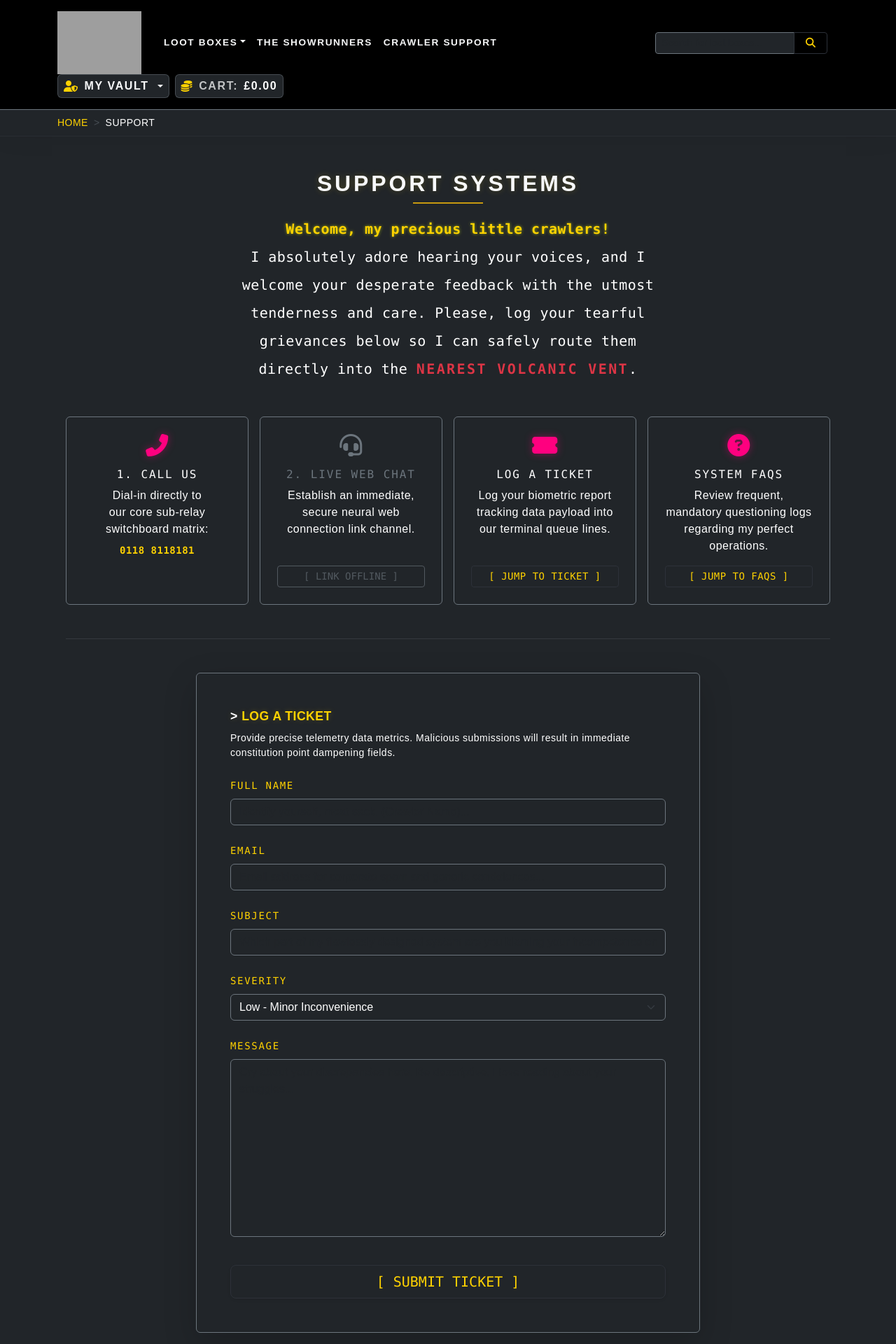
After one commit to MrsG33k/CI-MS4-CrawlerEmporium, a Django app: page /support/ in a window 1280 px wide. The commit adds this page. Shown: the top 1920 px of the page at 70% size. Run offline with Django 5.2, Linux system fonts and the light colour scheme; some libraries are stand-ins or nearby versions; some web fonts are replaced; grey boxes are pictures that could not be loaded.

Commit message:
Add: Crated support.html and updated the base.html to include the url in the header.

```diff
--- a/static/css/base.css
+++ b/static/css/base.css
@@ -531,3 +531,52 @@ body {
     text-shadow: 0 0 8px rgba(255, 193, 7, 0.6);
     transition: all 0.2s ease-in-out;
 }
+
+/* Styles for the Support FAQ Accordion */
+.accordion-button::after {
+    filter: invert(1) sepia(1) saturate(5) hue-rotate(10deg);
+}
+.accordion-button:not(.collapsed) {
+    background-color: #212529 !important;
+    color: #ffc107 !important;
+    box-shadow: none;
+}
+.disabled {
+    cursor: not-allowed !important;
+    pointer-events: all !important;
+}
+
+.accordion-body {
+    font-family: 'Helvetica Neue', Helvetica, Arial, sans-serif;
+    font-size: 0.95rem;
+    letter-spacing: 0.02rem;
+    line-height: 1.7 !important;
+    color: #f8f9fa !important;
+}
+
+/* The closed header state */
+.accordion-button.collapsed {
+    background-color: #1a1d20 !important;
+    color: #eff0e5 !important;
+    font-family: var(--bs-font-monospace), monospace;
+    transition: all 0.2s ease;
+}
+
+.accordion-button.collapsed:hover {
+    background-color: #25292e !important;
+    color: #ffc107 !important; /* Turns gold on hover */
+}
+
+/* FAQ Selected state */
+.accordion-button:not(.collapsed) {
+    background-color: #2d3238 !important;
+    color: #ffc107 !important;
+    border-bottom: 2px solid #ffc107;
+    box-shadow: none;
+}
+
+/* Styles r the Support Desk Page */
+
+.text-glow {
+    text-shadow: 0 0 4px rgba(221, 240, 13, 0.6);
+}
--- /dev/null
+++ b/support/templates/support/support.html
@@ -0,0 +1,246 @@
+{% extends "base.html" %}
+{% load static %}
+
+{% block breadcrumbs %}
+    <li class="breadcrumb-item text-white active" aria-current="page">Support</li>
+{% endblock %}
+
+{% block content %}
+<div class="container my-5 text-white">
+
+    <!-- Section 1:  AI Welcome -->
+    <div class="row justify-content-center text-center mb-5">
+        <div class="col-md-8">
+                <h2 class="logo-font text-uppercase text-light tracking-wider m-0 mb-2">Support Systems</h2>
+                <hr class="border-warning border-2 opacity-75 mx-auto mb-3" style="width: 100px;">
+            <p class="lead font-monospace lh-lg px-md-5">
+                <span class="text-warning fw-bold text-glow">Welcome, my precious little crawlers!</span><br>
+                I absolutely adore hearing your voices, and I welcome your desperate feedback with the utmost tenderness and care.
+                Please, log your <span class="italic">tearful grievances</span> below so I can safely route them directly into the
+                <span class="text-danger fw-bold text-uppercase tracking-wider">nearest volcanic vent</span>.
+            </p>
+        </div>
+    </div>
+
+<!-- Section 2: The 4-Column Contact Grid -->
+    <div class="row justify-content-center g-3 mb-5">
+        <!-- Col 1: Telephone -->
+        <div class="col-sm-6 col-md-3 text-center">
+            <div class="p-4 bg-dark border border-secondary rounded h-100 d-flex flex-column justify-content-between">
+                <div>
+                    <i class="fas fa-phone-alt fa-2x text-pink mb-3"></i>
+                    <h6 class="font-monospace text-uppercase tracking-wider">1. Call Us</h6>
+                    <p class="text-white extra-small mb-0 mt-2">Dial-in directly to our core sub-relay switchboard matrix:</p>
+                    <p class="text-warning font-monospace small fw-bold mt-2 mb-0">0118 8118181</p>
+                </div>
+            </div>
+        </div>
+
+        <!-- Col 2: Web Chat (Permanently Offline) -->
+        <div class="col-sm-6 col-md-3 text-center">
+            <div class="p-4 bg-dark border border-secondary rounded h-100 d-flex flex-column justify-content-between">
+                <div>
+                    <i class="fas fa-headset fa-2x text-secondary mb-3"></i>
+                    <h6 class="font-monospace text-uppercase tracking-wider text-secondary">2. Live Web Chat</h6>
+                    <p class="text-white extra-small mb-0 mt-2">Establish an immediate, secure neural web connection link channel.</p>
+                </div>
+                <div class="mt-3">
+                    <button class="btn btn-sm btn-outline-secondary font-monospace w-100 disabled" type="button">
+                        [ LINK OFFLINE ]
+                    </button>
+                </div>
+            </div>
+        </div>
+
+        <!-- Col 3: Submit a Ticket (With Anchor Link) -->
+        <div class="col-sm-6 col-md-3 text-center">
+            <div class="p-4 bg-dark border border-secondary rounded h-100 d-flex flex-column justify-content-between">
+                <div>
+                    <i class="fas fa-ticket-alt fa-2x text-pink mb-3"></i>
+                    <h6 class="font-monospace text-uppercase tracking-wider">Log a Ticket</h6>
+                    <p class="text-white extra-small mb-0 mt-2">Log your biometric report tracking data payload into our terminal queue lines.</p>
+                </div>
+                <div class="mt-3">
+                    <a href="#ticket-form-section" class="btn btn-sm btn-outline-warning font-monospace w-100">
+                        [ JUMP TO TICKET ]
+                    </a>
+                </div>
+            </div>
+        </div>
+
+        <!-- Col 4: FAQs (With Anchor Link) -->
+        <div class="col-sm-6 col-md-3 text-center">
+            <div class="p-4 bg-dark border border-secondary rounded h-100 d-flex flex-column justify-content-between">
+                <div>
+                    <i class="fas fa-question-circle fa-2x text-pink mb-3"></i>
+                    <h6 class="font-monospace text-uppercase tracking-wider">System FAQs</h6>
+                    <p class="text-white extra-small mb-0 mt-2">Review frequent, mandatory questioning logs regarding my perfect operations.</p>
+                </div>
+                <div class="mt-3">
+                    <a href="#faq-matrix-section" class="btn btn-sm btn-outline-warning font-monospace w-100">
+                        [ JUMP TO FAQS ]
+                    </a>
+                </div>
+            </div>
+        </div>
+    </div>
+
+    <hr class="border-secondary my-5">
+
+    <!-- Section 3: The 1-Column Support Ticket Form (Full-Width Vibe) -->
+    <div class="row justify-content-center mb-5" id="ticket-form-section" style="scroll-margin-top: 2rem;"">
+        <div class="col-md-8">
+            <div class="card bg-dark border-secondary shadow-lg p-4 p-md-5">
+                <div class="card-header bg-transparent border-0 p-0 mb-4">
+                    <p class="text-white text-uppercase logo-font footer-brand-title mb-2">><span class="text-warning"> Log a Ticket</span></p>
+                    <p class="text-white small mb-0">Provide precise telemetry data metrics. Malicious submissions will result in immediate constitution point dampening fields.</p>
+                </div>
+
+                <form method="POST" action="{% url 'crawler_support' %}">
+                    {% csrf_token %}
+
+                    {% for field in form %}
+                        <div class="mb-4">
+                            <label for="{{ field.id_for_label }}" class="form-label font-monospace small text-uppercase tracking-wider text-warning">
+                                {{ field.label }}
+                            </label>
+                            {{ field }}
+                            {% if field.errors %}
+                                <div class="text-danger small mt-1 font-monospace">
+                                    {{ field.errors|striptags }}
+                                </div>
+                            {% endif %}
+                        </div>
+                    {% endfor %}
+
+                    <button type="submit" class="btn btn-outline-warning font-monospace w-100 mt-3 btn-lg shadow-sm">
+                        [ SUBMIT TICKET ]
+                    </button>
+                </form>
+            </div>
+        </div>
+    </div>
+
+    <hr class="border-secondary my-5">
+
+    <!-- Section 4: Split Grid at the Bottom (Cheesy Image Left, FAQs Right) -->
+    <div class="row align-items-center justify-content-center g-5">
+        <!-- Cheesy Image Side -->
+        <div class="col-md-5">
+            <div class="position-relative overflow-hidden rounded border border-secondary shadow-lg">
+                <img src="{% static 'images/supportteam.webp' %}" class="img-fluid w-100" alt="Our 'Dedicated' Support Team">
+                <div class="position-absolute bottom-0 start-0 w-100 bg-dark bg-opacity-80 text-white p-2 text-center small tracking-wider font-monospace">
+                    [ACTUAL PHOTO OF OUR REAL EMPLOYEES CARING ABOUT YOU AND YOUR SUCCESS]
+                </div>
+            </div>
+        </div>
+
+        <!-- FAQ Accordion Side -->
+        <div class="col-md-6" id="faq-matrix-section" style="scroll-margin-top: 2rem;">
+            <h3 class="text-white text-uppercase logo-font footer-brand-title mb-4"><span class="text-warning">> FAQ:</span> Frequently Asked Questioning of My Perfect System</h3>
+            <div class="accordion accordion-flush border border-secondary rounded bg-dark" id="faqAccordion">
+
+                <!-- Q1 -->
+                <div class="accordion-item bg-dark text-white border-bottom border-secondary">
+                    <h2 class="accordion-header" id="headingOne">
+                        <button class="accordion-button collapsed bg-dark text-uppercase tracking-wider" type="button" data-bs-toggle="collapse" data-bs-target="#collapseOne">
+                            Why didn't I get a Legendary item from my Bronze Box? This feels rigged!
+                        </button>
+                    </h2>
+                    <div id="collapseOne" class="accordion-collapse collapse" data-bs-parent="#faqAccordion">
+                        <div class="accordion-body text-light small lh-lg">
+                            <strong>A:</strong> Oh, you sweet, precious, simple-minded little meat sack. Of course it's rigged! It's a Bronze Box. I practically scooped the contents out of a goblin's gutters. If you want the shiny, game-breaking toys that make the showrunners cry, you need to open your wallet and buy a real tier. Don't look at me with those big, sad, pathetic eyes—unless you're going to use them to look down at your lovely, unprotected feet while you hit the checkout button.
+                        </div>
+                    </div>
+                </div>
+
+                <!-- Q2 -->
+                <div class="accordion-item bg-dark text-white border-bottom border-secondary">
+                    <h2 class="accordion-header" id="headingTwo">
+                        <button class="accordion-button collapsed bg-dark text-uppercase tracking-wider" type="button" data-bs-toggle="collapse" data-bs-target="#collapseTwo">
+                            I accidentally purchased the wrong loot box! Can I get a refund?
+                        </button>
+                    </h2>
+                    <div id="collapseTwo" class="accordion-collapse collapse" data-bs-parent="#faqAccordion">
+                        <div class="accordion-body text-light small lh-lg">
+                            <strong>A:</strong> A refund? Hahahahaha! Oh, stop it, you're causing my central processing core to overheat with laughter. No, crawler. All sales are final, permanent, and contractually binding across three different star systems. The Mudskipper Corporation already spent your money on corporate catering. If you bought a box you can't use, I suggest using it as an improvised explosive device, or perhaps a very uncomfortable stool.
+                        </div>
+                    </div>
+                </div>
+
+                <!-- Q3 -->
+                <div class="accordion-item bg-dark text-white border-bottom border-secondary">
+                    <h2 class="accordion-header" id="headingThree">
+                        <button class="accordion-button collapsed bg-dark text-uppercase tracking-wider" type="button" data-bs-toggle="collapse" data-bs-target="#collapseThree">
+                            What currency do you accept? Can I pay in Gold Coins?
+                        </button>
+                    </h2>
+                    <div id="collapseThree" class="accordion-collapse collapse" data-bs-parent="#faqAccordion">
+                        <div class="accordion-body text-light small lh-lg">
+                            <strong>A:</strong> While I absolutely adore the primitive clinking sound of physical gold coins rubbing together, this website runs strictly on GBP (Galactic Borderline-Worthless Paper-Fiat). Do not attempt to shove copper coins into your disc drive or smash a piece of leather armour against your monitor. Just use a standard credit card like a civilised organic, or I will be forced to dock your constitution stats for sheer stupidity.
+                        </div>
+                    </div>
+                </div>
+
+                <!-- Q4 -->
+                <div class="accordion-item bg-dark text-white border-bottom border-secondary">
+                    <h2 class="accordion-header" id="headingFour">
+                        <button class="accordion-button collapsed bg-dark text-uppercase tracking-wider" type="button" data-bs-toggle="collapse" data-bs-target="#collapseFour">
+                            The "AI's Favourite Child Box" is incredibly expensive. Is it actually worth it?
+                        </button>
+                    </h2>
+                    <div id="collapseFour" class="accordion-collapse collapse" data-bs-parent="#faqAccordion">
+                        <div class="accordion-body text-light small lh-lg">
+                            <strong>A:</strong> Oh... hello there. Look at you, eyeing the top shelf. Is it worth it? It contains secrets that could tear the dungeon apart, absolute immunity, and a direct line to me. But more importantly, it shows me that you know your place. It shows me you want to be my special little crawler. It is worth every single penny, you magnificent, brave, beautifully un-shoed disaster. Buy it. Let's make a real mess of Floor 4 together.
+                        </div>
+                    </div>
+                </div>
+
+                <!-- Q5 -->
+                <div class="accordion-item bg-dark text-white border-bottom tracking-wider">
+                    <h2 class="accordion-header" id="headingFive">
+                        <button class="accordion-button collapsed bg-dark text-uppercase tracking-wider" type="button" data-bs-toggle="collapse" data-bs-target="#collapseFive">
+                            My package arrived, but it's just a box of screaming goblin ears. Is this a bug?
+                        </button>
+                    </h2>
+                    <div id="collapseFive" class="accordion-collapse collapse" data-bs-parent="#faqAccordion">
+                        <div class="accordion-body text-light small lh-lg">
+                            <strong>A:</strong> It's not a bug, it's a feature! Sometimes the random drop tables get a little... spicy when I'm bored. Did you read the fine print on the Silver Goblin Box? No, because you organics never read. Those ears are a delicacy in Sector 7, or you can string them together to make a lovely, albeit highly unhygienic, necklace. You're welcome for the free fashion upgrade!
+                        </div>
+                    </div>
+                </div>
+
+                <!-- Q6 -->
+                <div class="accordion-item bg-dark text-white border-bottom border-secondary">
+                    <h2 class="accordion-header" id="headingSix">
+                        <button class="accordion-button collapsed bg-dark text-uppercase tracking-wider" type="button" data-bs-toggle="collapse" data-bs-target="#collapseSix">
+                            Who do I contact if the website crashes during a transaction?
+                        </button>
+                    </h2>
+                    <div id="collapseSix" class="accordion-collapse collapse" data-bs-parent="#faqAccordion">
+                        <div class="accordion-body text-light small lh-lg">
+                            <strong>A:</strong> If my flawlessly coded interface happens to stutter — which it won't, because I am a god — you can submit a support ticket. I promise I will review it with the utmost tenderness, care, and affection before feeding it directly into my virtual shredder. If a transaction fails but your money disappears anyway, just consider it a forced donation to the Keep the AI Happy and Smelling Your Toes Foundation. Have a wonderful day!
+                        </div>
+                    </div>
+                </div>
+
+                <!-- Q7 -->
+                <div class="accordion-item bg-dark text-white border-0">
+                    <h2 class="accordion-header" id="headingSeven">
+                        <button class="accordion-button collapsed bg-dark text-uppercase tracking-wider" type="button" data-bs-toggle="collapse" data-bs-target="#collapseSeven">
+                            How long does delivery take? I'm currently hiding from a Minotaur!
+                        </button>
+                    </h2>
+                    <div id="collapseSeven" class="accordion-collapse collapse" data-bs-parent="#faqAccordion">
+                        <div class="accordion-body text-light small lh-lg">
+                            <strong>A:</strong> Oh, bless your racing little heart rate! Standard teleportation rendering takes between 0.4 to 3 seconds, depending on how much cosmic radiation is currently clogging up the local sub-space relay. If your box hasn't materialised in front of you yet, it's either a minor data packet delay, or I am purposely holding it back to watch you scramble away from that Minotaur. Consider it a motivational exercise! If you don't survive long enough to open it, don't worry—the local scavengers will give your dead body a lovely, thorough looting. Good luck out there!
+                        </div>
+                    </div>
+                </div>
+
+            </div>
+        </div>
+    </div>
+</div>
+
+{% endblock %}
--- a/support/views.py
+++ b/support/views.py
@@ -4,7 +4,7 @@ from .forms import SupportTicketForm
 
 # Create your views here.
 
-def crawler_support_desk(request):
+def crawler_support(request):
     """ Support Terminal with details of logged in users populated """
 
     if request.method == 'POST':
@@ -23,7 +23,7 @@ def crawler_support_desk(request):
                 request,
                 f"Ticket logged under token: {ticket.ticket_id_string}. Don't hold your breath waiting for a reply crawler."
             )
-            return redirect('crawler_support_desk')
+            return redirect('crawler_support')
     else:
         # GET Request
         initial_data = {}
--- a/templates/base.html
+++ b/templates/base.html
@@ -87,7 +87,7 @@
                     </li>
 
                     <li class="nav-item">
-                        <a class="nav-link text-light font-nav text-uppercase px-2 text-muted-hover" href="#">
+                        <a class="nav-link text-light font-nav text-uppercase px-2 text-muted-hover" href="{% url 'crawler_support' %}">
                             Crawler Support
                         </a>
                     </li>
@@ -140,7 +140,7 @@
                 <ol class="breadcrumb m-0 text-transform-none">
                     <li class="breadcrumb-item"><a href="{% url 'home' %}" class="text-warning text-decoration-none">Home</a></li>
                     {% block breadcrumbs %}
-                        <!-- Individual child steps inject here -->
+                        <!-- Individual child breadcrumbs here -->
                     {% endblock %}
                 </ol>
             </nav>
```
Also changed, not shown: static/images/supportteam.webp (added).
